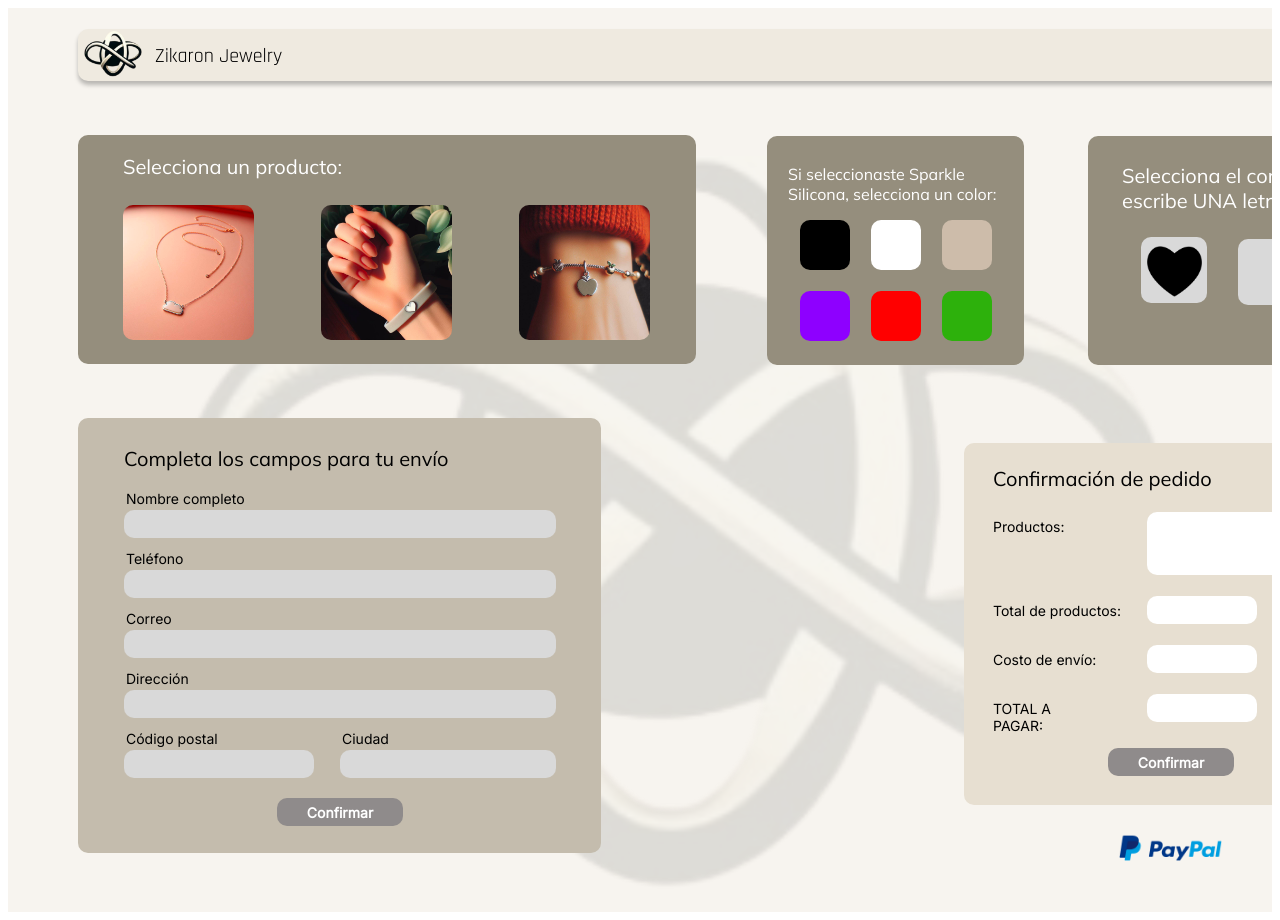
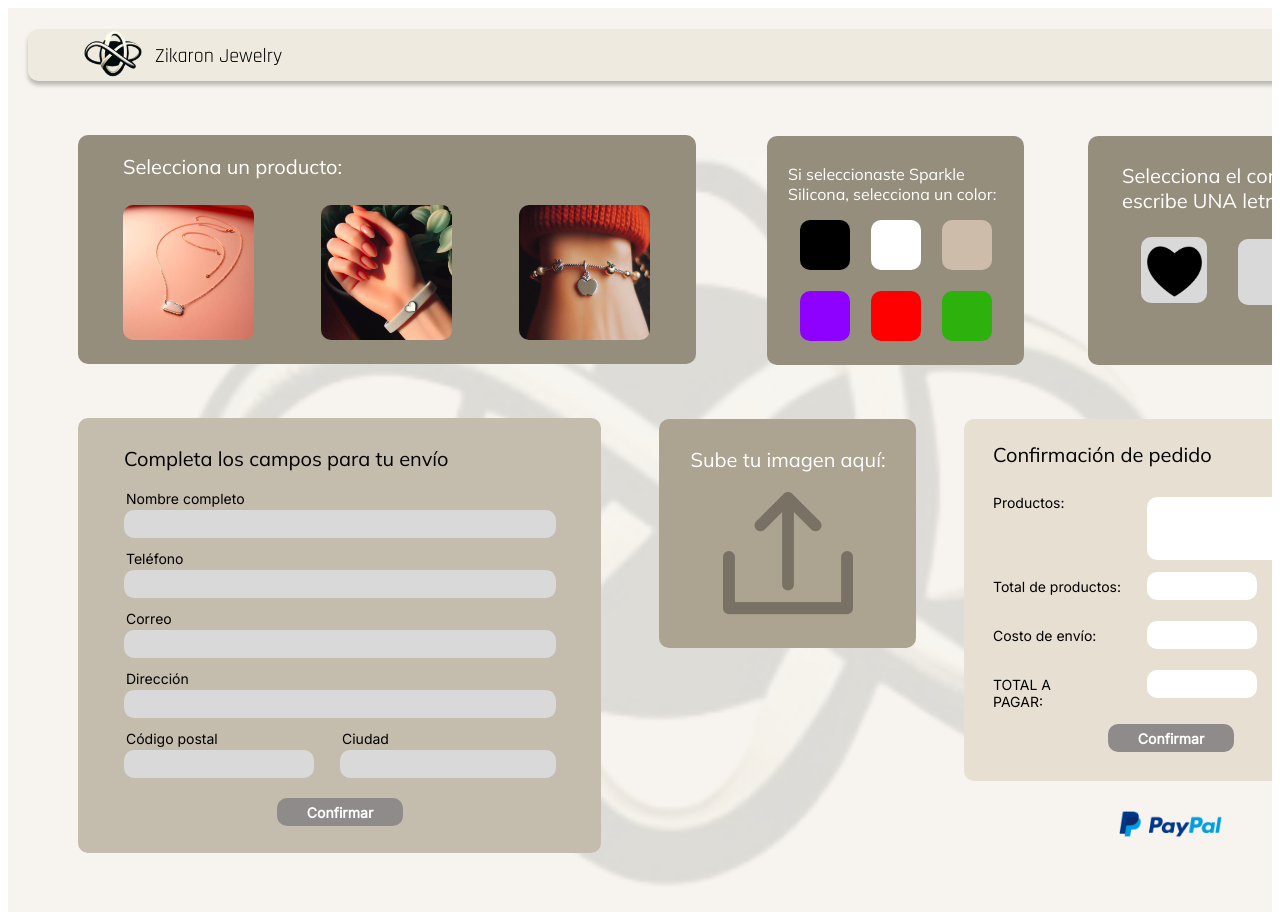
Before and after one commit to mafervm/ZikaronJewelry, a plain HTML site: page shop.html in a window 1280 px wide. Drawn offline with Linux system fonts and the light colour scheme.

Commit message:
upload button

```diff
--- a/css/shop.css
+++ b/css/shop.css
@@ -28,13 +28,13 @@
     overflow: hidden;
   }
   .banner {
-    width: 100%;
+    width: 1400px;
     height: 52px;
     background: rgba(239,234,224,1);
     opacity: 1;
     position: absolute;
     top: 21px;
-    left: 70px;
+    left: 20px;
     border-top-left-radius: 10px;
     border-top-right-radius: 10px;
     border-bottom-left-radius: 10px;
@@ -379,7 +379,7 @@
     background: rgba(231,223,209,1);
     opacity: 1;
     position: absolute;
-    top: 435px;
+    top: 411px;
     left: 956px;
     border-top-left-radius: 10px;
     border-top-right-radius: 10px;
@@ -391,7 +391,7 @@
     width: 129px;
     color: rgba(0,0,0,1);
     position: absolute;
-    top: 594px;
+    top: 570px;
     left: 985px;
     font-family: Inter;
     font-weight: Regular;
@@ -415,7 +415,7 @@
     width: 223px;
     color: rgba(0,0,0,1);
     position: absolute;
-    top: 458px;
+    top: 434px;
     left: 985px;
     font-family: Mulish;
     font-weight: SemiBold Italic;
@@ -461,7 +461,7 @@
     background: rgba(255,255,255,1);
     opacity: 1;
     position: absolute;
-    top: 588px;
+    top: 564px;
     left: 1139px;
     border-top-left-radius: 10px;
     border-top-right-radius: 10px;
@@ -478,7 +478,7 @@
     width: 104px;
     color: rgba(0,0,0,1);
     position: absolute;
-    top: 643px;
+    top: 619px;
     left: 985px;
     font-family: Inter;
     font-weight: Regular;
@@ -492,7 +492,7 @@
     background: rgba(255,255,255,1);
     opacity: 1;
     position: absolute;
-    top: 637px;
+    top: 613px;
     left: 1139px;
     border-top-left-radius: 10px;
     border-top-right-radius: 10px;
@@ -509,7 +509,7 @@
     width: 111px;
     color: rgba(0,0,0,1);
     position: absolute;
-    top: 692px;
+    top: 668px;
     left: 985px;
     font-family: Inter;
     font-weight: Regular;
@@ -523,7 +523,7 @@
     background: rgba(255,255,255,1);
     opacity: 1;
     position: absolute;
-    top: 686px;
+    top: 662px;
     left: 1139px;
     border-top-left-radius: 10px;
     border-top-right-radius: 10px;
@@ -540,7 +540,7 @@
     width: 72px;
     color: rgba(0,0,0,1);
     position: absolute;
-    top: 510px;
+    top: 486px;
     left: 985px;
     font-family: Inter;
     font-weight: Regular;
@@ -554,7 +554,7 @@
     background: rgba(255,255,255,1);
     opacity: 1;
     position: absolute;
-    top: 504px;
+    top: 489px;
     left: 1139px;
     border-top-left-radius: 10px;
     border-top-right-radius: 10px;
@@ -758,7 +758,7 @@
     background: rgba(143,139,139,1);
     opacity: 1;
     position: absolute;
-    top: 740px;
+    top: 716px;
     left: 1100px;
     border-top-left-radius: 10px;
     border-top-right-radius: 10px;
@@ -786,10 +786,52 @@
     background-size: cover;
     opacity: 1;
     position: absolute;
-    top: 825px;
+    top: 801px;
     left: 1111px;
     overflow: hidden;
     background-color: transparent;
     border: none;
     cursor: pointer;
   }
+  .upload_datos {
+    width: 257px;
+    height: 229px;
+    background: rgba(172,163,144,1);
+    opacity: 1;
+    position: absolute;
+    top: 411px;
+    left: 651px;
+    border-top-left-radius: 10px;
+    border-top-right-radius: 10px;
+    border-bottom-left-radius: 10px;
+    border-bottom-right-radius: 10px;
+    overflow: hidden;
+  }
+
+  .imagen {
+    width: 216px;
+    color: rgba(255,255,255,1);
+    position: absolute;
+    top: 439px;
+    left: 672px;
+    font-family: Mulish;
+    font-weight: ExtraBold;
+    font-size: 20px;
+    opacity: 1;
+    text-align: center;
+  }
+  .upload {
+    width: 130px;
+    height: 130px;
+    background: url("../images/upload.png");
+    background-repeat: no-repeat;
+    background-position: center center;
+    background-size: cover;
+    opacity: 0.3;
+    position: absolute;
+    top: 480px;
+    left: 715px;
+    overflow: hidden;
+    border: none;
+    cursor: pointer;
+}
--- a/shop.html
+++ b/shop.html
@@ -57,6 +57,10 @@
         <span class="city">Ciudad</span>
         <div class="city_fill" contenteditable="true"></div>
 
+        <div class="upload_datos"></div>
+        <span class="imagen">Sube tu imagen aquí:</span>
+        <button class="upload"></button>
+
         <div class="datos2"></div>
 
         <span class="confirmacion">Confirmación de pedido</span>
```
Also changed, not shown: images/upload.png (added).
